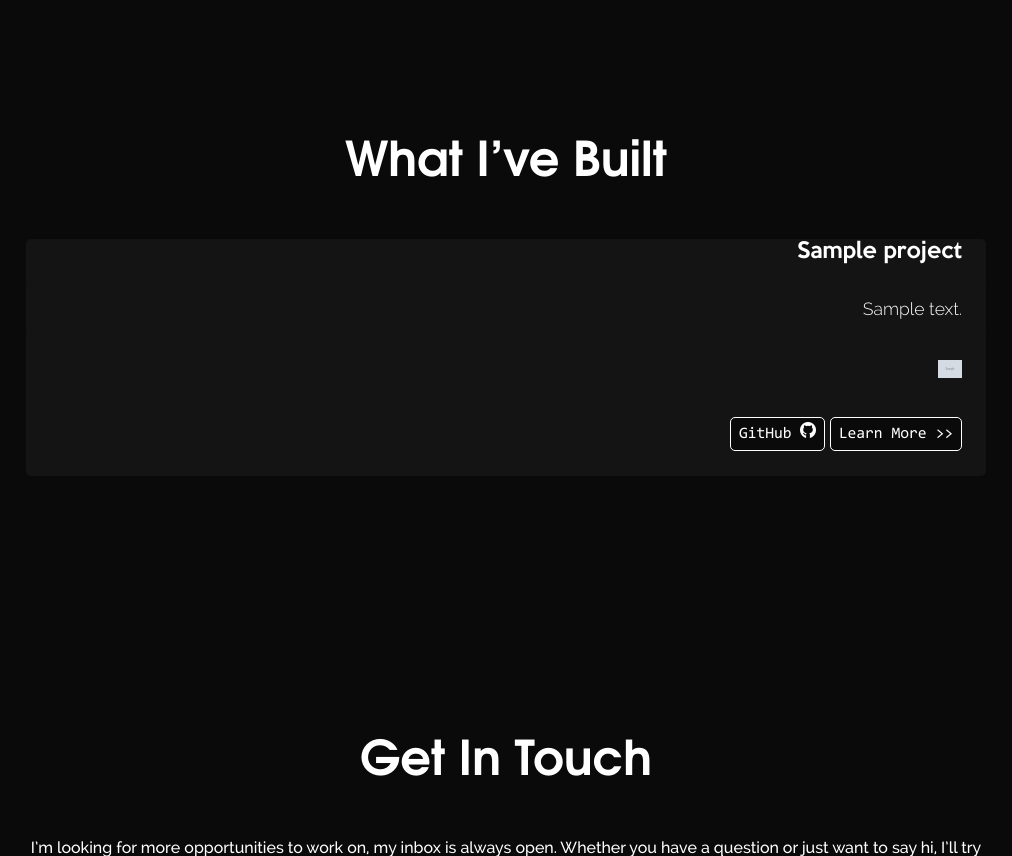
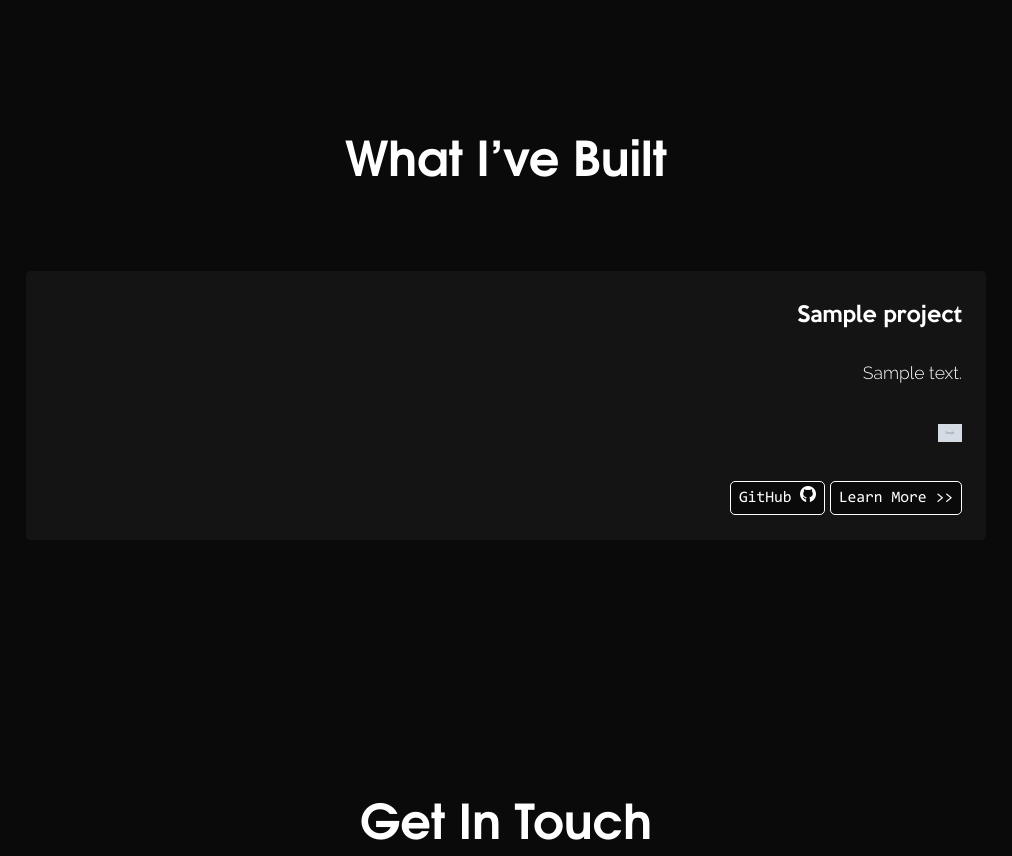
Before and after one commit to jadedanial/portfolio, a Django app: page / in a window 1280 px wide. Shown: the part 1130-1986 px from the top of the page, without its empty margins (134-1146 px from the left). Run offline with Django 3.2, Linux system fonts and the light colour scheme; tables that the repository leaves empty hold one stand-in row (values such as "Sample post"); grey boxes marked "Sample" are stand-in pictures; some libraries are stand-ins or nearby versions.

Commit message:
Modify project description padding size.

```diff
--- a/blog/static/blog/css/theme.css
+++ b/blog/static/blog/css/theme.css
@@ -298,7 +298,7 @@ body{
 .projectscontent{
     display: grid;
     grid-template-columns: 100%;
-    margin: 3rem 0;
+    margin: 5rem 0;
 }
 
 #project-image{
@@ -314,6 +314,7 @@ body{
     background-color: rgb(20, 20, 20);
     position: relative;
     text-align: right;
+    padding-top: 2rem;
     margin: 0 3rem;
     border-radius: 5px;
 }
```
